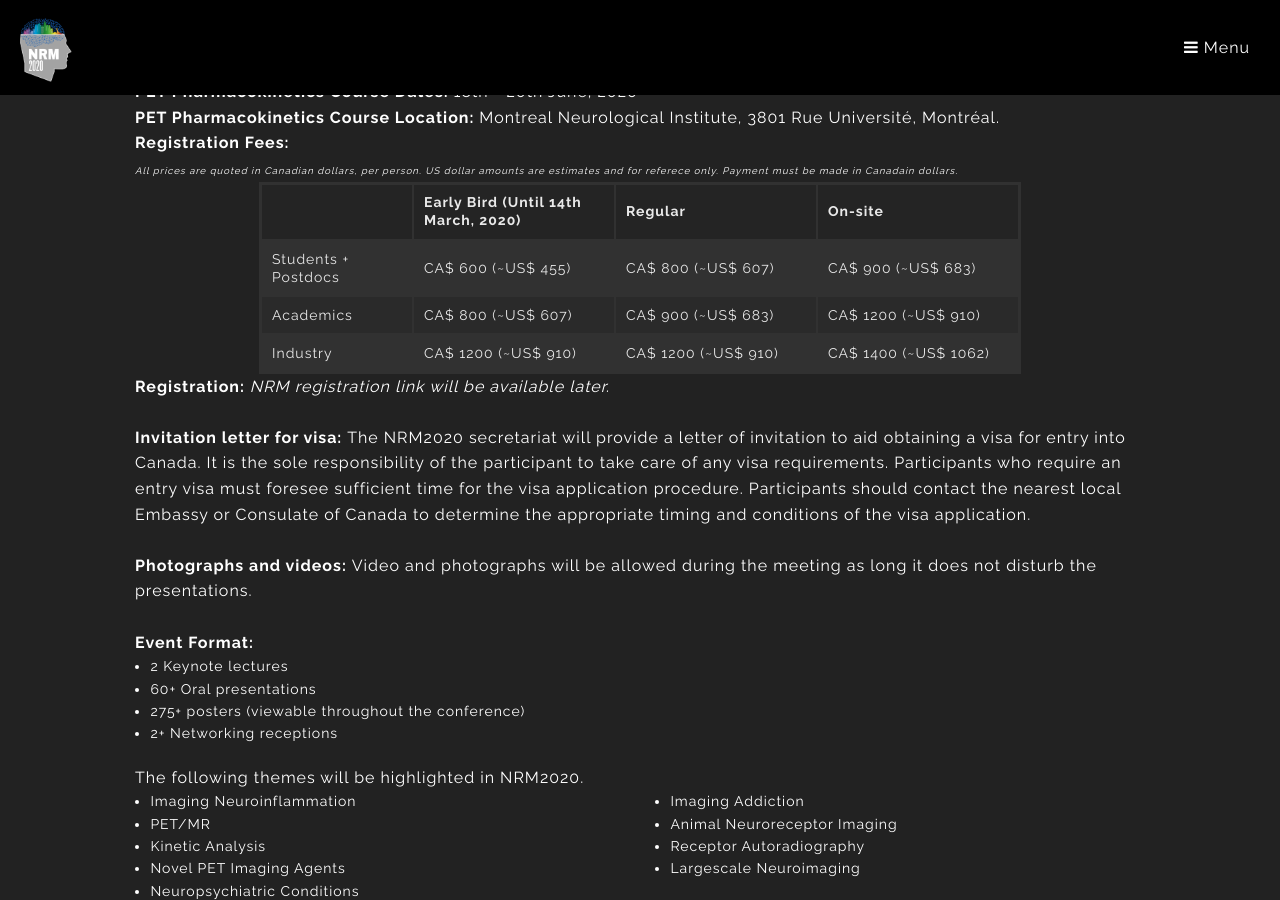
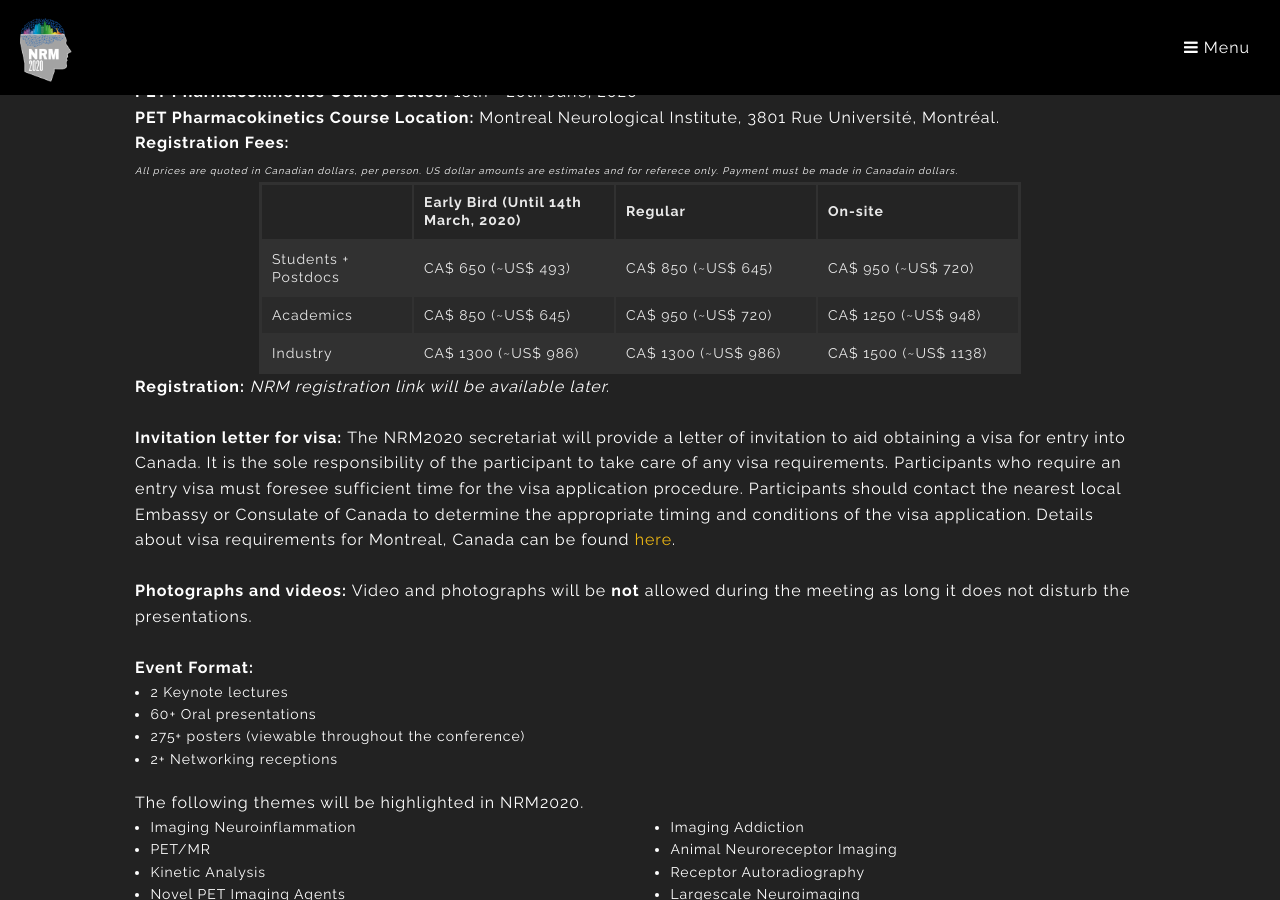
Before and after one commit to sulantha2006/nrm2020_web, a Jekyll site: the page built from index.html, in a window 1280 px wide and 900 px high, scrolled down 2102 px. Built offline with Jekyll 4.4.1, drawn with Linux system fonts in a browser that asks for light colours; the list of posts is cut into pages by our own code.

Commit message:
Mod pricing.

```diff
--- a/_includes/keyinfo.html
+++ b/_includes/keyinfo.html
@@ -47,21 +47,21 @@
                   <tbody>
                     <tr>
                       <td>Students + Postdocs</td>
-                      <td>CA$ 600 (~US$ 455)</td>
-                      <td>CA$ 800 (~US$ 607)</td>
-                      <td>CA$ 900 (~US$ 683)</td>
+                      <td>CA$ 650 (~US$ 493)</td>
+                      <td>CA$ 850 (~US$ 645)</td>
+                      <td>CA$ 950 (~US$ 720)</td>
                     </tr>
                     <tr>
                       <td>Academics</td>
-                      <td>CA$ 800 (~US$ 607)</td>
-                      <td>CA$ 900 (~US$ 683)</td>
-                      <td>CA$ 1200 (~US$ 910)</td>
+                      <td>CA$ 850 (~US$ 645)</td>
+                      <td>CA$ 950 (~US$ 720)</td>
+                      <td>CA$ 1250 (~US$ 948)</td>
                     </tr>
                     <tr>
                       <td>Industry</td>
-                      <td>CA$ 1200 (~US$ 910)</td>
-                      <td>CA$ 1200 (~US$ 910)</td>
-                      <td>CA$ 1400 (~US$ 1062)</td>
+                      <td>CA$ 1300 (~US$ 986)</td>
+                      <td>CA$ 1300 (~US$ 986)</td>
+                      <td>CA$ 1500 (~US$ 1138)</td>
                     </tr>
                   </tbody>
                 </table>
@@ -74,10 +74,11 @@
                   participant to take care of any visa requirements. Participants who require an entry visa must foresee
                   sufficient time for the visa application procedure. Participants should contact the nearest local
                   Embassy or Consulate of Canada to determine the appropriate timing and conditions of the visa
-                  application.
+                  application. Details about visa requirements for Montreal, Canada can be found <a
+                    href="http://www.cic.gc.ca/english/visit/visas.asp" target="_blank">here</a>.
                   <br><br>
-                  <strong> Photographs and videos: </strong> Video and photographs will be allowed during the meeting as
-                  long it does not disturb the presentations.
+                  <strong> Photographs and videos: </strong> Video and photographs will be <strong>not</strong> allowed
+                  during the meeting as long it does not disturb the presentations.
                   <br><br>
                   <strong> Event Format: </strong>
                 </p>
```
